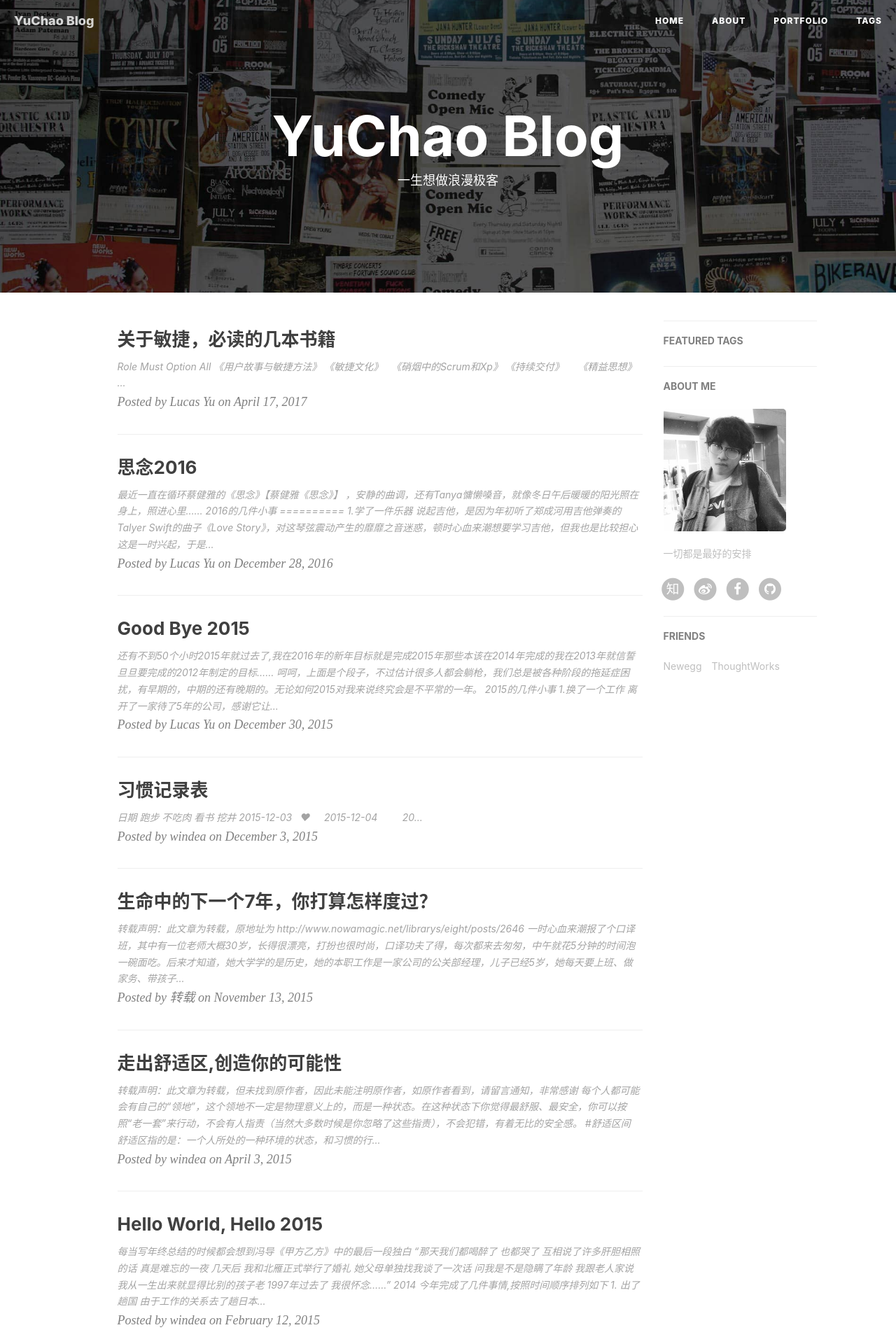
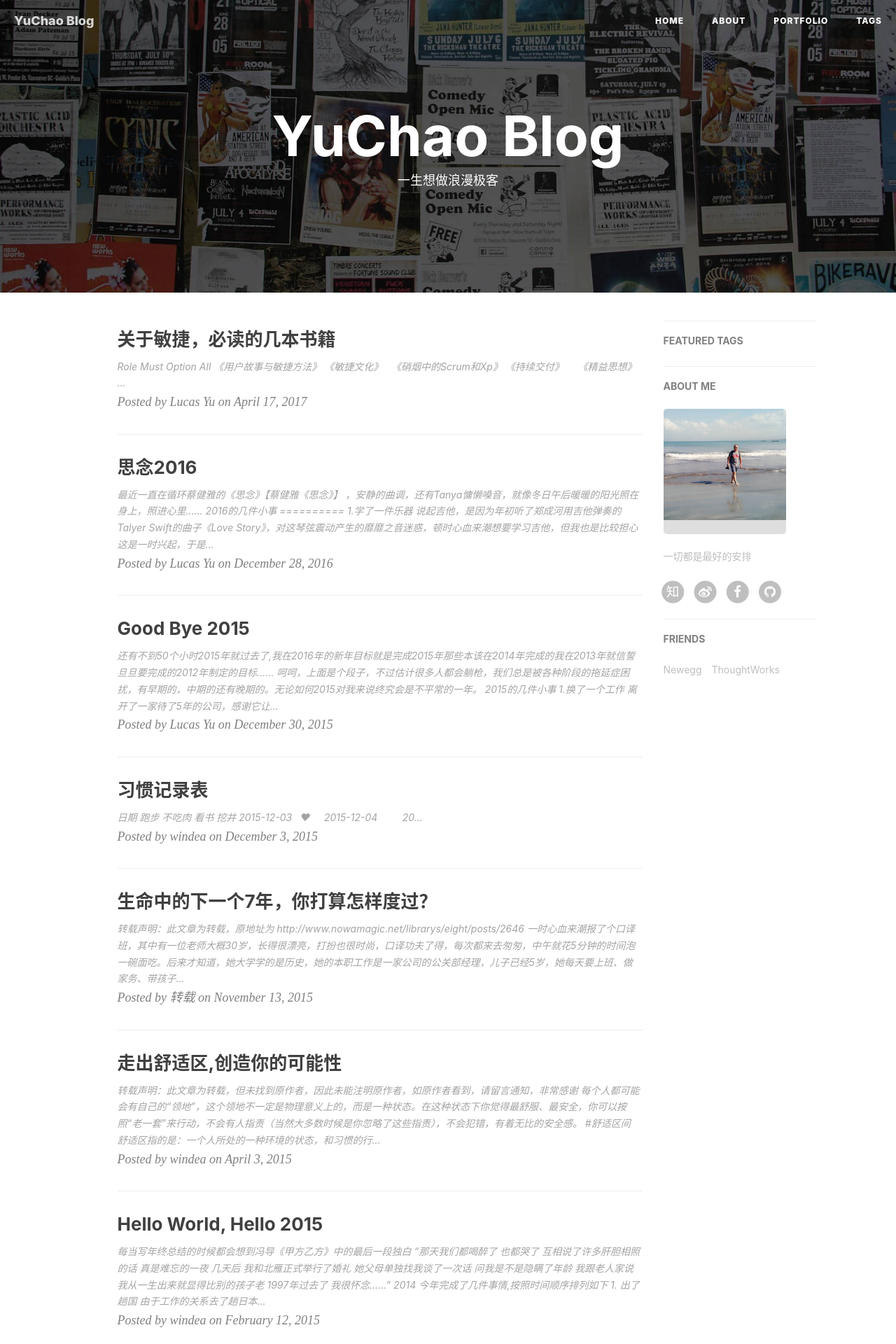
Before and after one commit to windea/windea.github.io, a Jekyll site: the page built from index.html, in a window 1280 px wide. Shown: the top 1920 px of the page at 70% size. Built offline with Jekyll 4.4.1, drawn with Linux system fonts in a browser that asks for light colours; nearby versions of some CDN libraries; the list of posts is cut into pages by our own code; comment, search, counter and statistics services are not loaded.

Commit message:
no message

```diff
--- a/_config.yml
+++ b/_config.yml
@@ -71,7 +71,7 @@ duoshuo_share: true                     # set to false if you want to use Commen
 # Sidebar settings
 sidebar: true                           # whether or not using Sidebar.
 sidebar-about-description: "一切都是最好的安排"
-sidebar-avatar: /img/avatar-hux.jpg      # use absolute URL, seeing it's used in both `/` and `/about/`
+sidebar-avatar: /img/avatar-windea.png      # use absolute URL, seeing it's used in both `/` and `/about/`
 
 
 
```
Also changed, not shown: img/avatar-hux.jpg (deleted), img/avatar-windea.png (added).
